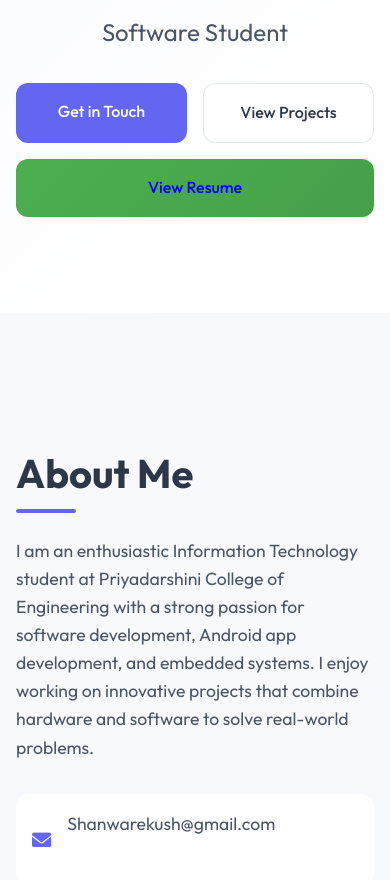
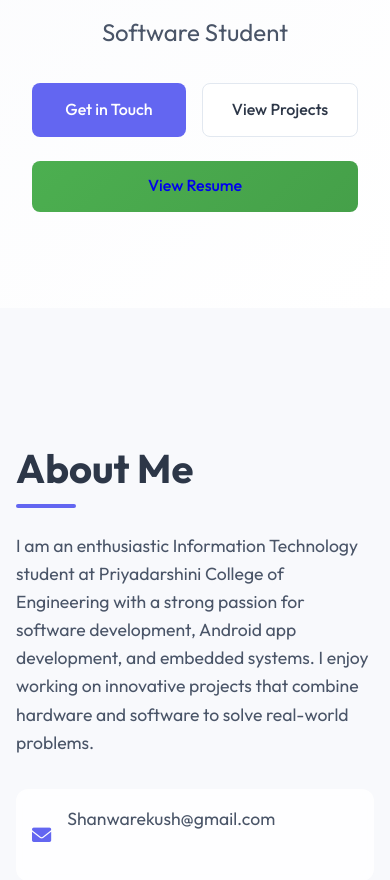
Before and after one commit to Kushanware/Portfolio_Website, a plain HTML site: page index.html in a window 390 px wide. Shown: the part 834-1714 px from the top of the page. Drawn offline with nearby package versions, Linux system fonts and the light colour scheme; no server answers.

Commit message:
Fix mobile layout issues: Improve button alignment and spacing

```diff
--- a/styles.css
+++ b/styles.css
@@ -993,29 +993,41 @@ body {
 @media screen and (max-width: 768px) {
     .hero-cta {
         display: flex;
-        flex-wrap: wrap;
+        flex-direction: column;
+        gap: 1rem;
+        width: 100%;
+        max-width: 100%;
+        padding: 0 1rem;
+    }
+
+    .hero-cta .row-buttons {
+        display: flex;
         gap: 1rem;
         width: 100%;
     }
 
-    .hero-cta .row-buttons {
-        display: flex;
-        justify-content: space-between;
-        width: 100%;
-        gap: 1rem;
-    }
-
-    .hero-cta .primary,
-    .hero-cta .secondary {
+    .hero-cta .row-buttons .cta-button {
         flex: 1;
-        min-width: calc(50% - 0.5rem);
-        margin: 0;
+        min-width: 0;
+        white-space: nowrap;
+        text-align: center;
     }
 
     .hero-cta .mobile-resume {
         display: block;
         width: 100%;
         text-align: center;
+        margin-top: 0.5rem;
+    }
+
+    .cta-button {
+        display: inline-flex;
+        justify-content: center;
+        align-items: center;
+        padding: 0.8rem 1.5rem;
+        border-radius: 8px;
+        font-weight: 500;
+        transition: all 0.3s ease;
     }
 
     /* Hide the resume section button on mobile */
```
